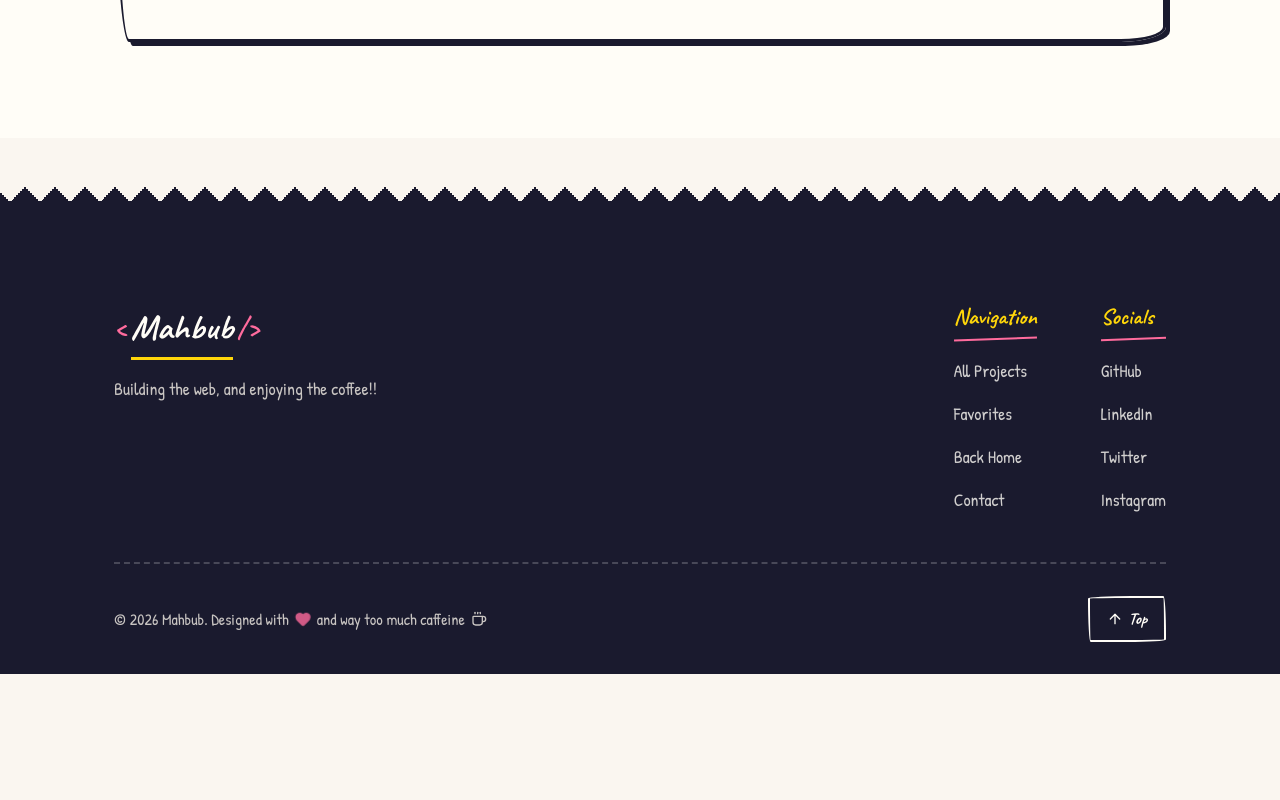
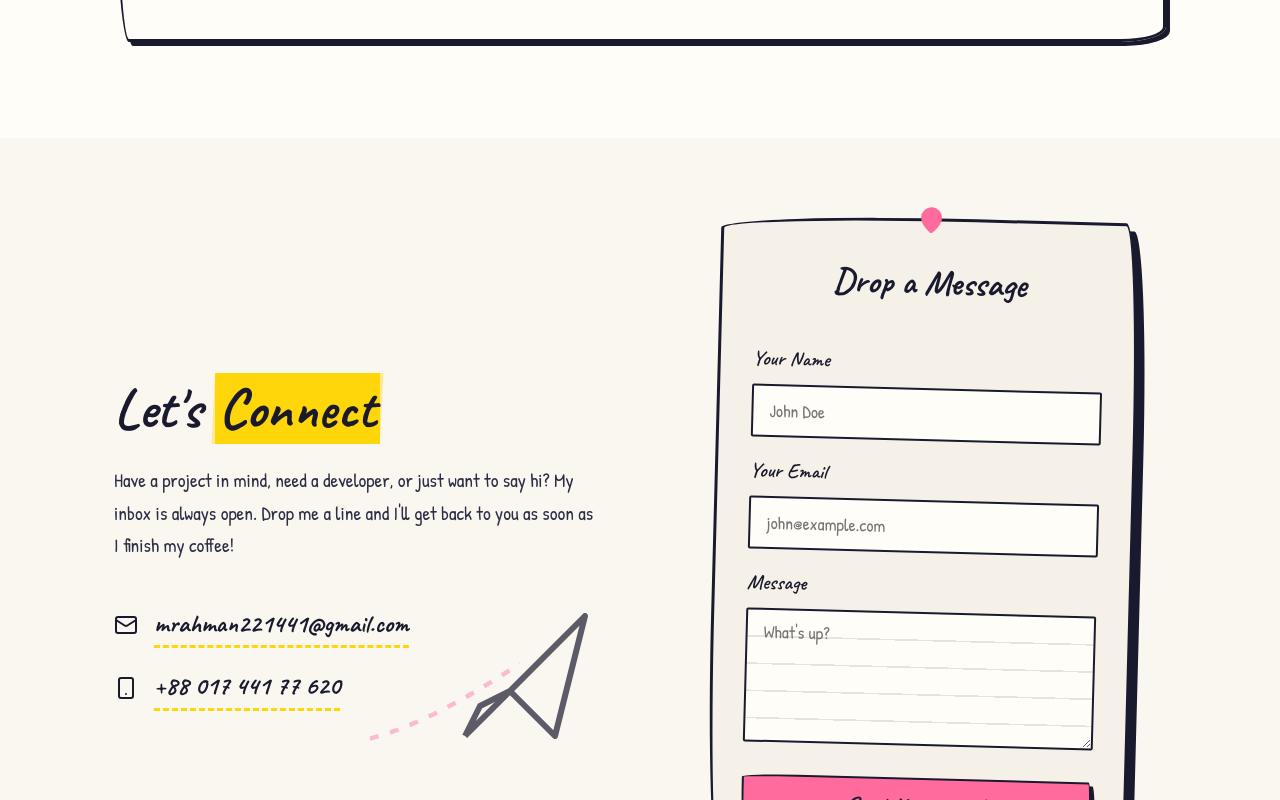
Before and after one commit to Maahhbuub/Mahbub-Doodle, a React (Vite) app: page /projects/1 in a window 1280 px wide. Shown: the part 1180-1980 px from the top of the page. Before the commit the page ends 1854 px from the top, so only its background shows below. Built offline with nearby package versions, Linux system fonts and the light colour scheme.

Commit message:
feat(project): add contact

```diff
--- a/src/pages/ProjectDetails.jsx
+++ b/src/pages/ProjectDetails.jsx
@@ -1,8 +1,9 @@
-import React from 'react';
 import { useParams, Link } from 'react-router-dom';
 import { projects } from '../data/projects';
 import { ArrowLeft, ExternalLink, Code, CheckCircle2 } from 'lucide-react';
 import styles from './ProjectDetails.module.css';
+
+import Contact from '../components/Contact/Contact';
 
 const ProjectDetails = () => {
     const { id } = useParams();
@@ -18,6 +19,7 @@ const ProjectDetails = () => {
     }
 
     return (
+        <>
         <div className={`section ${styles.projectDetail}`}>
             <div className="container">
                 <Link to="/projects" className={styles.backBtn}>
@@ -87,7 +89,9 @@ const ProjectDetails = () => {
                     </div>
                 </div>
             </div>
-        </div>
+            </div>
+            <Contact />
+        </>
     );
 };
 
```
